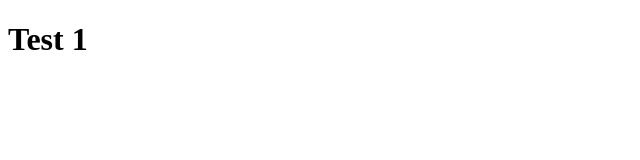
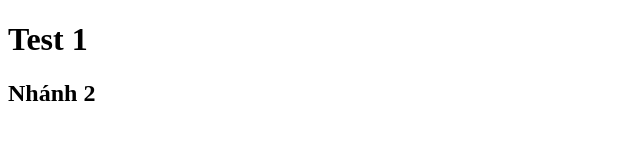
Before and after one commit to HoQuocNam92/Bai3, a plain HTML site: page index.html in a window 1280 px wide. Shown: the whole page, without its empty margins (0-640 px from the left). Drawn offline with Linux system fonts and the light colour scheme.

Commit message:
dang o nhanh 2

```diff
--- a/index.html
+++ b/index.html
@@ -10,6 +10,7 @@
 <body>
     <div class="container">
         <h1>Test 1</h1>
+        <h2>Nhánh 2</h2>
     </div>
 </body>
 
```
